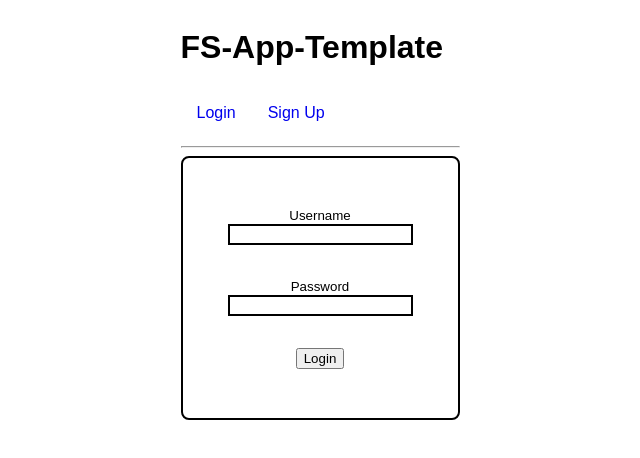
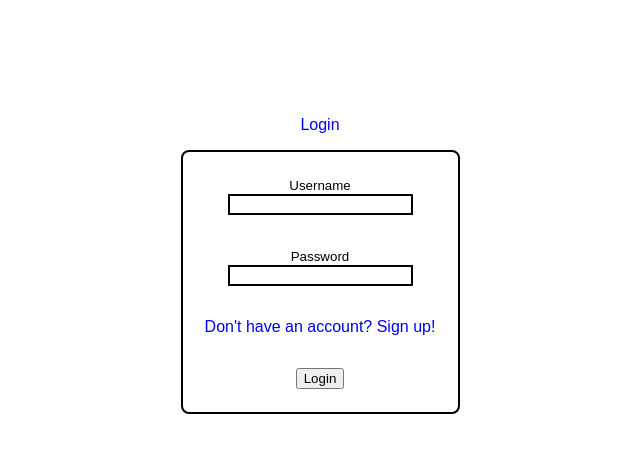
Before and after one commit to Davide3520/e-commerce-site, a React app: page / in a window 1280 px wide. Shown: the top 458 px of the page, without its empty margins (320-960 px from the left). Built offline with nearby package versions, Linux system fonts and the light colour scheme.

Commit message:
more css

```diff
--- a/client/components/AuthForm.js
+++ b/client/components/AuthForm.js
@@ -1,5 +1,6 @@
 import React from 'react'
 import {connect} from 'react-redux'
+import { Link } from 'react-router-dom'
 import {authenticate} from '../store'
 
 /**
@@ -30,6 +31,13 @@ const AuthForm = props => {
           </label>
           <input name="email" type="email" className='inputs'/>
         </div>
+        ) : ''}
+        {name === 'login' ? (
+          <p>
+          <Link to='/signup'>
+          Don't have an account? Sign up!
+          </Link>
+        </p>
         ) : ''}
         <div>
           <button type="submit">{displayName}</button>
--- a/client/components/Navbar.js
+++ b/client/components/Navbar.js
@@ -5,7 +5,6 @@ import {logout} from '../store'
 
 const Navbar = ({handleClick, isLoggedIn}) => (
   <div>
-    <h1>FS-App-Template</h1>
     <nav>
       {isLoggedIn ? (
         <div>
@@ -19,7 +18,6 @@ const Navbar = ({handleClick, isLoggedIn}) => (
         <div>
           {/* The navbar will show these links before you log in */}
           <Link to="/login">Login</Link>
-          <Link to="/signup">Sign Up</Link>
         </div>
       )}
     </nav>
--- a/public/index.html
+++ b/public/index.html
@@ -3,6 +3,7 @@
   <head>
     <meta charset='utf-8'>
     <meta name='viewport' content='width=device-width initial-scale=1.0'>
+    <meta http-equiv="Content-Security-Policy" content="default-src 'self'">
     <title>FS-App-Template</title>
     <link rel="stylesheet" href="/style.css" />
     <script defer src="/bundle.js"></script>
--- a/public/style.css
+++ b/public/style.css
@@ -24,8 +24,16 @@ form div {
   display: flex;
   align-items: center;
   justify-content: center;
+  margin-top: 100px;
 }
 
+nav {
+  display: flex;
+  justify-content: center;
+}
+hr {
+  display: none;
+}
 /* LOGIN FORM */
 
 .login {
```
